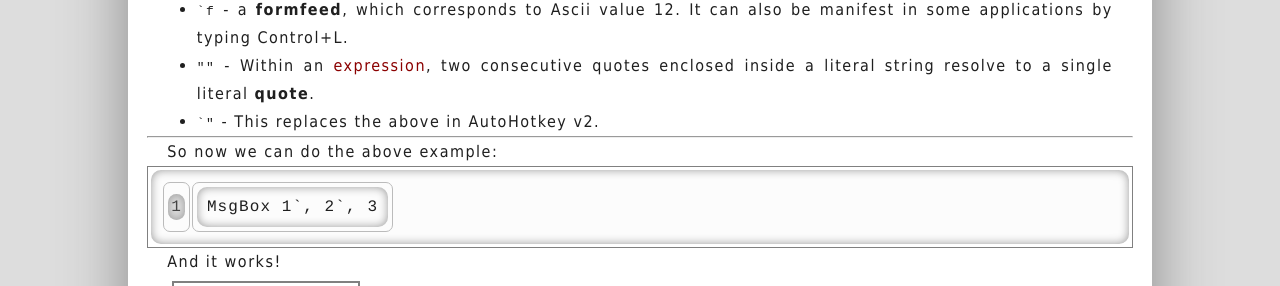
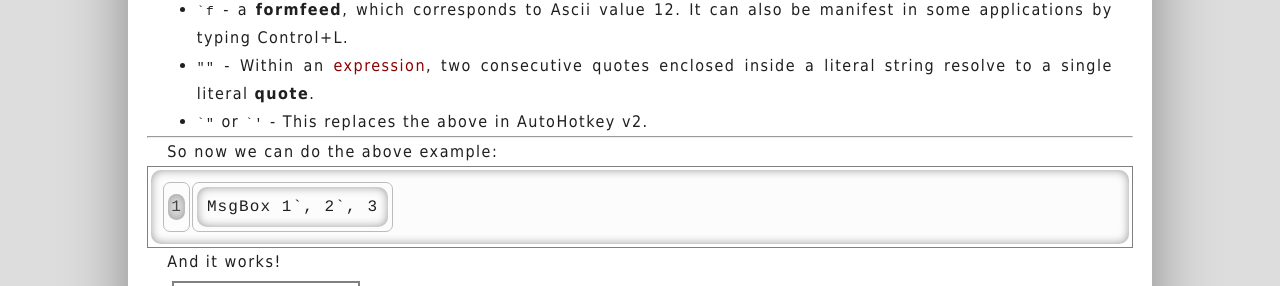
Before and after one commit to maul-esel/ahkbook, a Jekyll site: the page built from en/_posts/2011-11-03-Your-First-Script.markdown, in a window 1280 px wide and 900 px high, scrolled down 2637 px. Shown: the part 376-662 px from the top of the window. Built offline with Jekyll 4.4.1, drawn with Linux system fonts in a browser that asks for light colours.

Commit message:
add escape sequence for AHK v2

```diff
--- a/en/_posts/2011-11-03-Your-First-Script.markdown
+++ b/en/_posts/2011-11-03-Your-First-Script.markdown
@@ -92,7 +92,7 @@ The allowed escape sequences are:
 * `` `a `` - an **alert (bell)**, which corresponds to Ascii value 7. It can also be manifest in some applications by typing Control+G.
 * `` `f `` - a **formfeed**, which corresponds to Ascii value 12. It can also be manifest in some applications by typing Control+L.
 * `""` - Within an [expression](), two consecutive quotes enclosed inside a literal string resolve to a single literal **quote**.
-* `` `" `` - This replaces the above in AutoHotkey v2.
+* `` `" `` or `` `' `` - This replaces the above in AutoHotkey v2.
 
 - - -
 So now we can do the above example:
```
